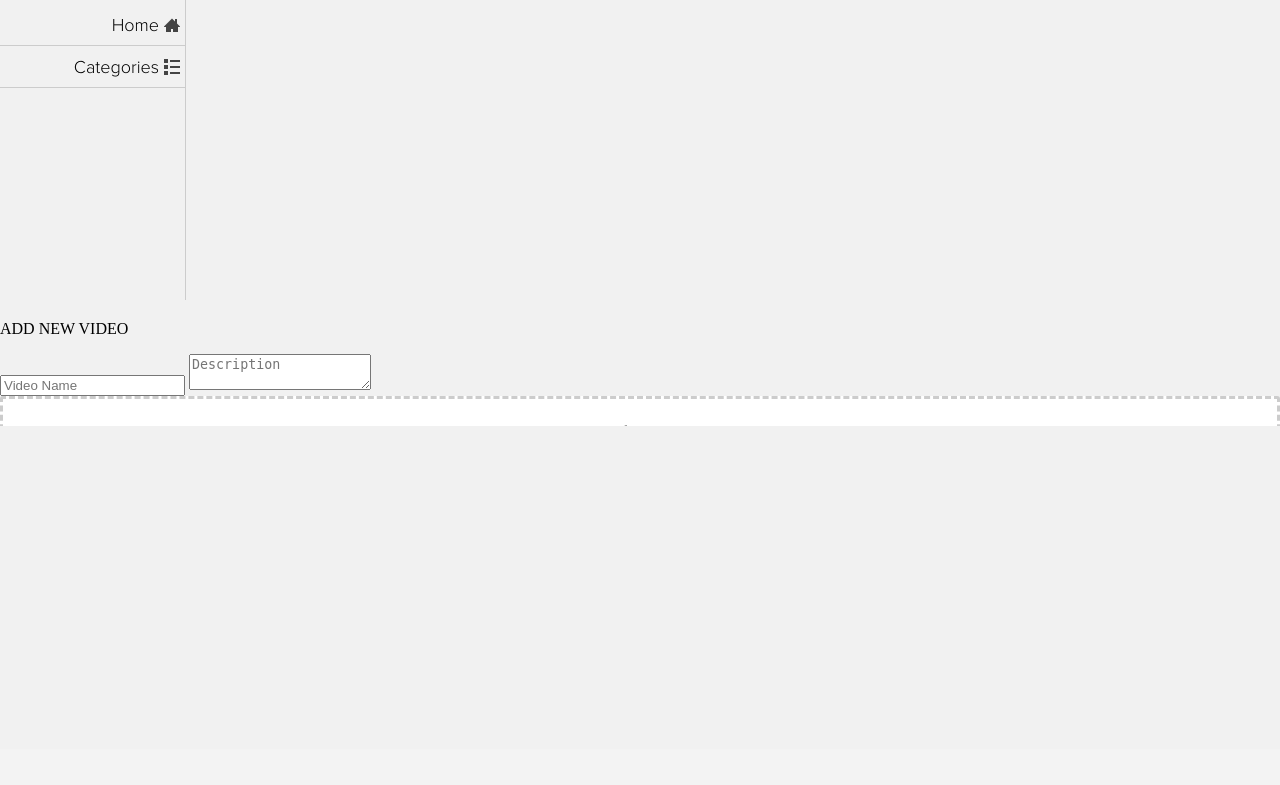
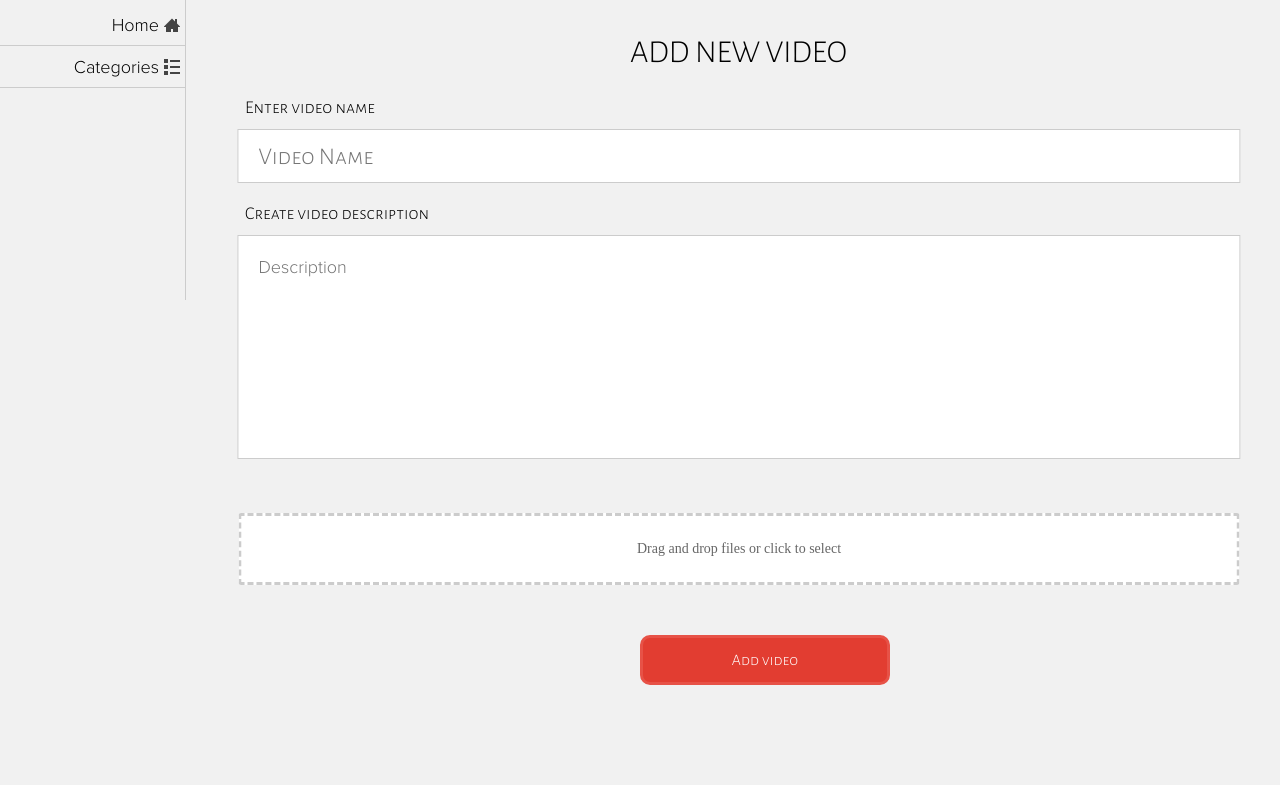
Before and after one commit to AndrewKosmos/SlyTube, a PHP site: page /new_video.php in a window 1280 px wide; the page is wider, and only the part inside the window is pictured. Shown: the part 51-836 px from the top of that part. Before the commit the page ends 477 px from the top of that part, so only its background shows below. Run offline with PHP 8.4, Linux system fonts and the light colour scheme.

Commit message:
Исправил недочет с загрузкой файлов

```diff
--- /dev/null
+++ b/add_video_logic.php
@@ -0,0 +1,2 @@
+<?php
+?>
--- /dev/null
+++ b/add_video_worker.php
@@ -0,0 +1,3 @@
+<?php
+    print_r($_FILES);
+?>
--- a/index.php
+++ b/index.php
@@ -30,7 +30,6 @@
             <p>Last videos</p>
         </div>
         <div class="footer"></div>
-        <div id="preloader">LOADING</div>
     </div>
     <script src="js/modal-userlogin.js"></script>
     <script src="js/ajax-changepage.js"></script>
--- a/new_video.php
+++ b/new_video.php
@@ -13,7 +13,10 @@
 <script>
         jQuery('document').ready(function($){
             $('.upload').upload({
-
+            	action:'add_video_worker.php',
+                postKey:'newvideo',
+                maxQueue:1,
+                maxSize:524288000
             });
         });
 </script>
@@ -21,11 +24,17 @@
         include("header.php");
         include("sidebar.php");
     ?>
-    <p>ADD NEW VIDEO</p>
-    <form action="" method="post" name="add_video_form" id="add_video_form_id">
-        <input type="text" name="name_video" placeholder="Video Name">
-        <textarea name="desciption_video" placeholder="Description"></textarea>
-        <div class="upload"></div>
-    </form>
+    <div class="cont" id="mainContent">
+          <p>ADD NEW VIDEO</p>
+        <form action="add_video_logic.php" method="post" name="add_video_form" id="add_video_form_id">
+            <p>Enter video name</p>
+            <input type="text" name="name_video" placeholder="Video Name" id="video_name_input">
+            <p>Create video description</p>
+            <textarea name="desciption_video" placeholder="Description" id="video_desc_input"></textarea>
+            <div class="upload"></div>
+            <input type="submit" value="Add video" name="add_video_button" class="apply">
+        </form>
+    </div>
+
 </body>
 </html>
--- a/stylesheets/style.css
+++ b/stylesheets/style.css
@@ -14,7 +14,7 @@ a, a:link, a:visited, a:hover, a:active {
   font-family: 'coolvetica_rg';
   src: url("../fonts/coolvetica_rg.ttf"); }
 
-/* line 38, D:/sites/SlyTV/stylesheets/style.scss */
+/* line 39, D:/sites/SlyTV/stylesheets/style.scss */
 .wrap {
   max-width: 90em;
   margin-left: auto;
@@ -26,12 +26,12 @@ a, a:link, a:visited, a:hover, a:active {
     display: block;
     clear: both; }
 
-/* line 43, D:/sites/SlyTV/stylesheets/style.scss */
+/* line 44, D:/sites/SlyTV/stylesheets/style.scss */
 body {
   background-color: #f1f1f1;
   margin: 0; }
 
-/* line 48, D:/sites/SlyTV/stylesheets/style.scss */
+/* line 49, D:/sites/SlyTV/stylesheets/style.scss */
 .header {
   width: 100%;
   float: left;
@@ -41,7 +41,7 @@ body {
   background-color: #ffffff;
   border-bottom: 1px solid #c3c3c3; }
 
-/* line 55, D:/sites/SlyTV/stylesheets/style.scss */
+/* line 56, D:/sites/SlyTV/stylesheets/style.scss */
 .logo {
   height: 50px;
   margin-left: 5px;
@@ -50,7 +50,7 @@ body {
   width: 150px;
   display: inline-block; }
 
-/* line 64, D:/sites/SlyTV/stylesheets/style.scss */
+/* line 65, D:/sites/SlyTV/stylesheets/style.scss */
 .phone_menu {
   cursor: pointer;
   display: none;
@@ -63,7 +63,7 @@ body {
   height: 50px;
   background-color: #E75247; }
 
-/* line 75, D:/sites/SlyTV/stylesheets/style.scss */
+/* line 76, D:/sites/SlyTV/stylesheets/style.scss */
 #phone_menu_icon {
   width: 32px;
   height: 32px;
@@ -71,7 +71,7 @@ body {
   margin-top: 18%;
   background: url("../images/icons/settings.svg") no-repeat; }
 
-/* line 83, D:/sites/SlyTV/stylesheets/style.scss */
+/* line 84, D:/sites/SlyTV/stylesheets/style.scss */
 .searching {
   position: absolute;
   display: inline-block;
@@ -81,7 +81,7 @@ body {
   margin-right: 1.1236%;
   height: 50px; }
 
-/* line 91, D:/sites/SlyTV/stylesheets/style.scss */
+/* line 92, D:/sites/SlyTV/stylesheets/style.scss */
 .search_input {
   width: 100%;
   height: 95%;
@@ -91,7 +91,7 @@ body {
   background: url("../images/icons/search.svg") no-repeat 20px 50%;
   padding-left: 40px;
   color: #A9ABBE; }
-  /* line 100, D:/sites/SlyTV/stylesheets/style.scss */
+  /* line 101, D:/sites/SlyTV/stylesheets/style.scss */
   .search_input:focus {
     border: 0px;
     outline: none;
@@ -99,7 +99,7 @@ body {
     border-right: 1px solid #E75247;
     background: url("../images/icons/search-active.svg") no-repeat 20px 50%; }
 
-/* line 109, D:/sites/SlyTV/stylesheets/style.scss */
+/* line 110, D:/sites/SlyTV/stylesheets/style.scss */
 .nondefined-user {
   cursor: pointer;
   display: inline-block;
@@ -109,7 +109,7 @@ body {
   height: 50px;
   background-color: #E75247; }
 
-/* line 119, D:/sites/SlyTV/stylesheets/style.scss */
+/* line 120, D:/sites/SlyTV/stylesheets/style.scss */
 #nondef-user-icon {
   cursor: pointer;
   width: 32px;
@@ -119,14 +119,14 @@ body {
   margin-top: 18%;
   background: url("../images/icons/user.svg") no-repeat; }
 
-/* line 129, D:/sites/SlyTV/stylesheets/style.scss */
+/* line 130, D:/sites/SlyTV/stylesheets/style.scss */
 .defined-user {
   display: inline-block;
   width: 250px;
   height: 50px;
   float: right;
   margin-right: 20px; }
-  /* line 135, D:/sites/SlyTV/stylesheets/style.scss */
+  /* line 136, D:/sites/SlyTV/stylesheets/style.scss */
   .defined-user a {
     position: absolute;
     color: black;
@@ -134,7 +134,7 @@ body {
     margin-top: 15px;
     font-family: alegreyasanssc-light;
     font-size: 20px; }
-  /* line 143, D:/sites/SlyTV/stylesheets/style.scss */
+  /* line 144, D:/sites/SlyTV/stylesheets/style.scss */
   .defined-user #small_avatar {
     display: inline-block;
     width: 45px;
@@ -143,7 +143,7 @@ body {
     border: 1px solid #cccccc;
     background-color: #eaeaea;
     border-radius: 4px; }
-  /* line 152, D:/sites/SlyTV/stylesheets/style.scss */
+  /* line 153, D:/sites/SlyTV/stylesheets/style.scss */
   .defined-user #l_out {
     font-family: alegreyasanssc-light;
     width: 80px;
@@ -153,7 +153,7 @@ body {
     padding-top: 3px;
     background-color: white;
     cursor: pointer; }
-  /* line 162, D:/sites/SlyTV/stylesheets/style.scss */
+  /* line 163, D:/sites/SlyTV/stylesheets/style.scss */
   .defined-user #logout_form {
     position: absolute;
     margin-top: 13px;
@@ -163,7 +163,7 @@ body {
     padding: 0;
     margin-left: 100px; }
 
-/* line 173, D:/sites/SlyTV/stylesheets/style.scss */
+/* line 174, D:/sites/SlyTV/stylesheets/style.scss */
 #shirm {
   position: fixed;
   top: 0;
@@ -174,7 +174,7 @@ body {
   background: #cccccc;
   z-index: 1; }
 
-/* line 181, D:/sites/SlyTV/stylesheets/style.scss */
+/* line 182, D:/sites/SlyTV/stylesheets/style.scss */
 #win {
   position: absolute;
   z-index: 3;
@@ -183,7 +183,7 @@ body {
   top: 50%;
   transform: translate(-50%, -50%); }
 
-/* line 190, D:/sites/SlyTV/stylesheets/style.scss */
+/* line 191, D:/sites/SlyTV/stylesheets/style.scss */
 #loginform {
   padding: 10px;
   width: 300px;
@@ -191,14 +191,14 @@ body {
   border: 0;
   background-color: white;
   font-family: alegreyasanssc-light; }
-  /* line 197, D:/sites/SlyTV/stylesheets/style.scss */
+  /* line 198, D:/sites/SlyTV/stylesheets/style.scss */
   #loginform p {
     display: inline-block;
     font-size: 32px;
     margin-left: 50%;
     transform: translate(-50%, -85%);
     margin-bottom: 0; }
-  /* line 204, D:/sites/SlyTV/stylesheets/style.scss */
+  /* line 205, D:/sites/SlyTV/stylesheets/style.scss */
   #loginform #login, #loginform #pass {
     outline: none;
     border: 0;
@@ -212,30 +212,30 @@ body {
     padding-left: 40px;
     text-align: left;
     transition: border-bottom 0.2s ease-in-out; }
-    /* line 217, D:/sites/SlyTV/stylesheets/style.scss */
+    /* line 218, D:/sites/SlyTV/stylesheets/style.scss */
     #loginform #login:focus, #loginform #pass:focus {
       border-bottom: 1px solid #E75247;
       transition: border-bottom 0.2s ease-in-out; }
-  /* line 223, D:/sites/SlyTV/stylesheets/style.scss */
+  /* line 224, D:/sites/SlyTV/stylesheets/style.scss */
   #loginform #remember {
     margin-left: 15px; }
-  /* line 227, D:/sites/SlyTV/stylesheets/style.scss */
+  /* line 228, D:/sites/SlyTV/stylesheets/style.scss */
   #loginform #or {
     font-size: 18px;
     margin-top: 75px; }
 
-/* line 233, D:/sites/SlyTV/stylesheets/style.scss */
+/* line 234, D:/sites/SlyTV/stylesheets/style.scss */
 #login {
   background: url("../images/icons/userlogin-icon.svg") no-repeat 10px;
   background-size: 20px;
   margin-top: -20px; }
 
-/* line 239, D:/sites/SlyTV/stylesheets/style.scss */
+/* line 240, D:/sites/SlyTV/stylesheets/style.scss */
 #pass {
   background: url("../images/icons/lock.svg") no-repeat 10px;
   background-size: 20px; }
 
-/* line 244, D:/sites/SlyTV/stylesheets/style.scss */
+/* line 245, D:/sites/SlyTV/stylesheets/style.scss */
 #login-button {
   cursor: pointer;
   position: absolute;
@@ -252,12 +252,12 @@ body {
   color: white;
   font-family: alegreyasanssc-light;
   font-size: 20px; }
-  /* line 260, D:/sites/SlyTV/stylesheets/style.scss */
+  /* line 261, D:/sites/SlyTV/stylesheets/style.scss */
   #login-button:active {
     background-color: #d96a5d;
     box-shadow: none; }
 
-/* line 266, D:/sites/SlyTV/stylesheets/style.scss */
+/* line 267, D:/sites/SlyTV/stylesheets/style.scss */
 .ssilk {
   position: absolute;
   display: inline-block;
@@ -265,17 +265,17 @@ body {
   transition: font-size 0.5s ease-in-out;
   transform-origin: center;
   margin-top: 115px; }
-  /* line 273, D:/sites/SlyTV/stylesheets/style.scss */
+  /* line 274, D:/sites/SlyTV/stylesheets/style.scss */
   .ssilk:hover {
     color: red;
     font-size: 15.5px; }
 
-/* line 279, D:/sites/SlyTV/stylesheets/style.scss */
+/* line 280, D:/sites/SlyTV/stylesheets/style.scss */
 .reg {
   margin-left: -18%;
   margin-top: 75px; }
 
-/* line 284, D:/sites/SlyTV/stylesheets/style.scss */
+/* line 285, D:/sites/SlyTV/stylesheets/style.scss */
 .close {
   float: right;
   cursor: pointer;
@@ -286,36 +286,36 @@ body {
   background: #E75247;
   transform-origin: center;
   box-shadow: 2px 2px 10px #E16960; }
-  /* line 294, D:/sites/SlyTV/stylesheets/style.scss */
+  /* line 295, D:/sites/SlyTV/stylesheets/style.scss */
   .close svg {
     transform-origin: center;
     margin-left: 25%;
     margin-top: 25%;
     transition: transform 0.5s ease-in-out; }
-  /* line 301, D:/sites/SlyTV/stylesheets/style.scss */
+  /* line 302, D:/sites/SlyTV/stylesheets/style.scss */
   .close:hover svg {
     transform: scale(1.8, 1.8);
     transition: transform 0.5s ease-in-out; }
-  /* line 306, D:/sites/SlyTV/stylesheets/style.scss */
+  /* line 307, D:/sites/SlyTV/stylesheets/style.scss */
   .close:active {
     background: #E16960; }
-    /* line 308, D:/sites/SlyTV/stylesheets/style.scss */
+    /* line 309, D:/sites/SlyTV/stylesheets/style.scss */
     .close:active svg {
       transform: scale(0.8, 0.8);
       transition: transform 0.5s ease-in-out; }
 
-/* line 315, D:/sites/SlyTV/stylesheets/style.scss */
+/* line 316, D:/sites/SlyTV/stylesheets/style.scss */
 .side {
   display: inline-block;
   width: 185px;
   height: 300px;
   border-right: 1px solid #cccccc; }
-  /* line 320, D:/sites/SlyTV/stylesheets/style.scss */
+  /* line 321, D:/sites/SlyTV/stylesheets/style.scss */
   .side ul {
     margin: 0;
     padding: 0;
     margin-top: 5px; }
-    /* line 324, D:/sites/SlyTV/stylesheets/style.scss */
+    /* line 325, D:/sites/SlyTV/stylesheets/style.scss */
     .side ul li {
       list-style: none;
       height: 25px;
@@ -324,11 +324,11 @@ body {
       padding-top: 15px;
       border-right: 0;
       transition: border-right 0.2s ease-in-out; }
-      /* line 332, D:/sites/SlyTV/stylesheets/style.scss */
+      /* line 333, D:/sites/SlyTV/stylesheets/style.scss */
       .side ul li:hover {
         border-right: 5px solid red;
         transition: border-right 0.2s ease-in-out; }
-      /* line 336, D:/sites/SlyTV/stylesheets/style.scss */
+      /* line 337, D:/sites/SlyTV/stylesheets/style.scss */
       .side ul li a {
         cursor: pointer;
         margin-top: -16px;
@@ -340,38 +340,38 @@ body {
         color: black;
         font-family: ProximaNova-Light;
         font-size: 18px; }
-        /* line 347, D:/sites/SlyTV/stylesheets/style.scss */
+        /* line 348, D:/sites/SlyTV/stylesheets/style.scss */
         .side ul li a:after {
           position: relative;
           margin-left: 5px;
           margin-right: 5px; }
 
-/* line 357, D:/sites/SlyTV/stylesheets/style.scss */
+/* line 358, D:/sites/SlyTV/stylesheets/style.scss */
 .home:after {
   content: url("../images/icons/home.svg");
   top: 2px; }
 
-/* line 362, D:/sites/SlyTV/stylesheets/style.scss */
+/* line 363, D:/sites/SlyTV/stylesheets/style.scss */
 .categ:after {
   content: url("../images/icons/list.svg");
   top: 2px; }
 
-/* line 367, D:/sites/SlyTV/stylesheets/style.scss */
+/* line 368, D:/sites/SlyTV/stylesheets/style.scss */
 .latest-vid:after {
   content: url("../images/icons/film.svg");
   top: 2px; }
 
-/* line 372, D:/sites/SlyTV/stylesheets/style.scss */
+/* line 373, D:/sites/SlyTV/stylesheets/style.scss */
 .account:after {
   content: url("../images/icons/user-tie.svg");
   top: 1px; }
 
-/* line 377, D:/sites/SlyTV/stylesheets/style.scss */
+/* line 378, D:/sites/SlyTV/stylesheets/style.scss */
 .my-vid:after {
   content: url("../images/icons/play.svg");
   top: 2px; }
 
-/* line 382, D:/sites/SlyTV/stylesheets/style.scss */
+/* line 383, D:/sites/SlyTV/stylesheets/style.scss */
 .cont {
   width: 83.14607%;
   float: left;
@@ -381,7 +381,7 @@ body {
   margin-left: 195px;
   margin-top: -303px; }
 
-/* line 390, D:/sites/SlyTV/stylesheets/style.scss */
+/* line 391, D:/sites/SlyTV/stylesheets/style.scss */
 .footer {
   display: inline-block;
   width: 100%;
@@ -389,11 +389,11 @@ body {
   margin-left: 0;
   margin-right: 0; }
 
-/* line 395, D:/sites/SlyTV/stylesheets/style.scss */
+/* line 396, D:/sites/SlyTV/stylesheets/style.scss */
 #preloader {
   display: none; }
 
-/* line 399, D:/sites/SlyTV/stylesheets/style.scss */
+/* line 400, D:/sites/SlyTV/stylesheets/style.scss */
 #reg_form {
   position: absolute;
   left: 50%;
@@ -406,15 +406,16 @@ body {
   border-bottom: 6px solid #E75247;
   border-top: 6px solid #E75247;
   border-radius: 15px; }
-  /* line 411, D:/sites/SlyTV/stylesheets/style.scss */
+  /* line 412, D:/sites/SlyTV/stylesheets/style.scss */
   #reg_form .in_pole {
     width: 90%;
     height: 50px;
     margin-left: 4.5%;
     margin-top: 20px;
     font-family: alegreyasanssc-light; }
-  /* line 418, D:/sites/SlyTV/stylesheets/style.scss */
-  #reg_form .apply {
+
+/* line 421, D:/sites/SlyTV/stylesheets/style.scss */
+.apply {
   width: 80%;
   height: 40px;
   margin-left: 10%;
@@ -427,11 +428,14 @@ body {
   font-size: 16px;
   font-family: alegreyasanssc-light;
   cursor: pointer; }
-    /* line 431, D:/sites/SlyTV/stylesheets/style.scss */
-    #reg_form .apply:hover {
+  /* line 434, D:/sites/SlyTV/stylesheets/style.scss */
+  .apply:hover {
     margin-top: 20px; }
+  /* line 437, D:/sites/SlyTV/stylesheets/style.scss */
+  .apply:active {
+    outline: none; }
 
-/* line 437, D:/sites/SlyTV/stylesheets/style.scss */
+/* line 442, D:/sites/SlyTV/stylesheets/style.scss */
 #reg_label {
   position: absolute;
   left: 50%;
@@ -440,7 +444,7 @@ body {
   font-size: 42px;
   font-family: alegreyasanssc-light; }
 
-/* line 447, D:/sites/SlyTV/stylesheets/style.scss */
+/* line 452, D:/sites/SlyTV/stylesheets/style.scss */
 #mainContent p {
   display: block;
   font-size: 32px;
@@ -448,7 +452,7 @@ body {
   margin-left: 40%;
   height: 32px; }
 
-/* line 456, D:/sites/SlyTV/stylesheets/style.scss */
+/* line 461, D:/sites/SlyTV/stylesheets/style.scss */
 .video_preview {
   margin-left: 40px;
   width: 200px;
@@ -457,47 +461,104 @@ body {
   background-color: #ffffff;
   box-shadow: 3px 3px 0px 0px #c3c3c3; }
 
-/* line 466, D:/sites/SlyTV/stylesheets/style.scss */
+/* line 473, D:/sites/SlyTV/stylesheets/style.scss */
+#add_video_form_id p {
+  width: 200px;
+  font-size: 18px;
+  padding: 0;
+  margin-top: 20px;
+  margin-bottom: 0;
+  margin-left: 50px;
+  font-family: alegreyasanssc-light; }
+
+/* line 482, D:/sites/SlyTV/stylesheets/style.scss */
+#add_video_form_id #video_name_input {
+  position: relative;
+  left: 50%;
+  transform: translate(-50%, 0);
+  width: 90%;
+  height: 50px;
+  padding-left: 20px;
+  font-size: 24px;
+  font-family: alegreyasanssc-light;
+  outline: none;
+  border: 1px solid #cccccc; }
+  /* line 493, D:/sites/SlyTV/stylesheets/style.scss */
+  #add_video_form_id #video_name_input:focus {
+    border: 1px solid #E23D31;
+    color: #E23D31; }
+
+/* line 498, D:/sites/SlyTV/stylesheets/style.scss */
+#add_video_form_id #video_desc_input {
+  position: relative;
+  padding-top: 20px;
+  left: 50%;
+  transform: translate(-50%, 0);
+  width: 90%;
+  height: 200px;
+  resize: none;
+  font-size: 18px;
+  font-family: ProximaNova-Light;
+  padding-left: 20px;
+  outline: none;
+  border: 1px solid #cccccc; }
+  /* line 511, D:/sites/SlyTV/stylesheets/style.scss */
+  #add_video_form_id #video_desc_input:focus {
+    border: 1px solid #E23D31; }
+
+/* line 515, D:/sites/SlyTV/stylesheets/style.scss */
+#add_video_form_id .apply {
+  position: relative;
+  width: 250px;
+  height: 50px;
+  margin-left: 445px;
+  margin-bottom: 100px;
+  margin-top: 50px; }
+
+/* line 525, D:/sites/SlyTV/stylesheets/style.scss */
 .upload {
-  width: 100%;
-  height: 30px; }
+  position: relative;
+  width: 92%;
+  left: 50%;
+  transform: translate(-50%, 0);
+  margin-top: 50px; }
 
 @media screen and (max-width: 720px) {
-  /* line 476, D:/sites/SlyTV/stylesheets/style.scss */
+  /* line 538, D:/sites/SlyTV/stylesheets/style.scss */
   .side {
     display: none; }
-  /* line 480, D:/sites/SlyTV/stylesheets/style.scss */
+  /* line 542, D:/sites/SlyTV/stylesheets/style.scss */
   .phone_menu {
     display: inline-block; }
-  /* line 483, D:/sites/SlyTV/stylesheets/style.scss */
+  /* line 545, D:/sites/SlyTV/stylesheets/style.scss */
   .cont {
     width: 100%;
     float: left;
     margin-left: 0;
     margin-right: 0; }
-  /* line 491, D:/sites/SlyTV/stylesheets/style.scss */
+  /* line 553, D:/sites/SlyTV/stylesheets/style.scss */
   .searching {
     width: 38.20225%;
     float: left;
     margin-right: 1.1236%; } }
 
 @media screen and (max-width: 620px) {
-  /* line 498, D:/sites/SlyTV/stylesheets/style.scss */
+  /* line 560, D:/sites/SlyTV/stylesheets/style.scss */
   .logo {
     display: none; }
-  /* line 502, D:/sites/SlyTV/stylesheets/style.scss */
+  /* line 564, D:/sites/SlyTV/stylesheets/style.scss */
   .side {
     display: none; }
-  /* line 506, D:/sites/SlyTV/stylesheets/style.scss */
+  /* line 568, D:/sites/SlyTV/stylesheets/style.scss */
   .phone_menu {
     display: inline-block; }
-  /* line 509, D:/sites/SlyTV/stylesheets/style.scss */
+  /* line 571, D:/sites/SlyTV/stylesheets/style.scss */
   .cont {
     width: 100%;
     float: left;
     margin-left: 0;
     margin-right: 0; }
-  /* line 513, D:/sites/SlyTV/stylesheets/style.scss */
+  /* line 575, D:/sites/SlyTV/stylesheets/style.scss */
   .searching {
     width: 21.34831%;
     float: left;
--- a/stylesheets/style.scss
+++ b/stylesheets/style.scss
@@ -34,6 +34,7 @@ $nondefined_user-icon : '../images/icons/user.svg';
 $lock-icon: '../images/icons/lock.svg';
 $userlogin-icon: '../images/icons/userlogin-icon.svg';
 $redbuttons : #E23D31;
+$light_red_color:#E23D31;
 
 .wrap{
     @include container();
@@ -415,7 +416,9 @@ body{
         margin-top: 20px;
         font-family: alegreyasanssc-light;
     }
-    .apply{
+}
+
+.apply{
         width: 80%;
         height: 40px;
         margin-left: 10%;
@@ -431,8 +434,10 @@ body{
         &:hover{
             margin-top:20px;
         }
+        &:active{
+          outline: none;
+        }
     }
-}
 
 #reg_label{
         position: absolute;
@@ -463,9 +468,66 @@ body{
     box-shadow: 3px 3px 0px 0px #c3c3c3;
 }
 
+#add_video_form_id
+{
+    p{
+        width: 200px;
+        font-size: 18px;
+        padding: 0;
+        margin-top: 20px;
+        margin-bottom: 0;
+        margin-left: 50px;
+        font-family: alegreyasanssc-light;
+    }
+    #video_name_input{
+        position: relative;
+        left: 50%;
+        transform: translate(-50%,0);
+        width: 90%;
+        height: 50px;
+        padding-left: 20px;
+        font-size: 24px;
+        font-family: alegreyasanssc-light;
+        outline: none;
+        border: 1px solid #cccccc;
+        &:focus{
+            border: 1px solid $light_red_color;
+            color: $light_red_color;
+        }
+    }
+    #video_desc_input{
+        position: relative;
+        padding-top: 20px;
+        left: 50%;
+        transform: translate(-50%,0);
+        width: 90%;
+        height: 200px;
+        resize: none;
+        font-size: 18px;
+        font-family:ProximaNova-Light;
+        padding-left: 20px;
+        outline: none;
+        border: 1px solid #cccccc;
+        &:focus{
+            border: 1px solid $light_red_color;
+        }
+    }
+    .apply{
+        position: relative;
+        width: 250px;
+        height: 50px;
+        margin-left: 445px;
+        margin-bottom: 100px;
+        margin-top: 50px;
+    }
+}
+
 .upload{
-    width: 100%;
-    height: 30px;
+    position: relative;
+    width: 92%;
+    left: 50%;
+    transform: translate(-50%,0);
+    margin-top: 50px;
 }
 
 @media screen and (max-width:720px){
```
Also changed, not shown: .htaccess (added), 1 other file. Lines whose indentation alone changed are shown as unchanged.
